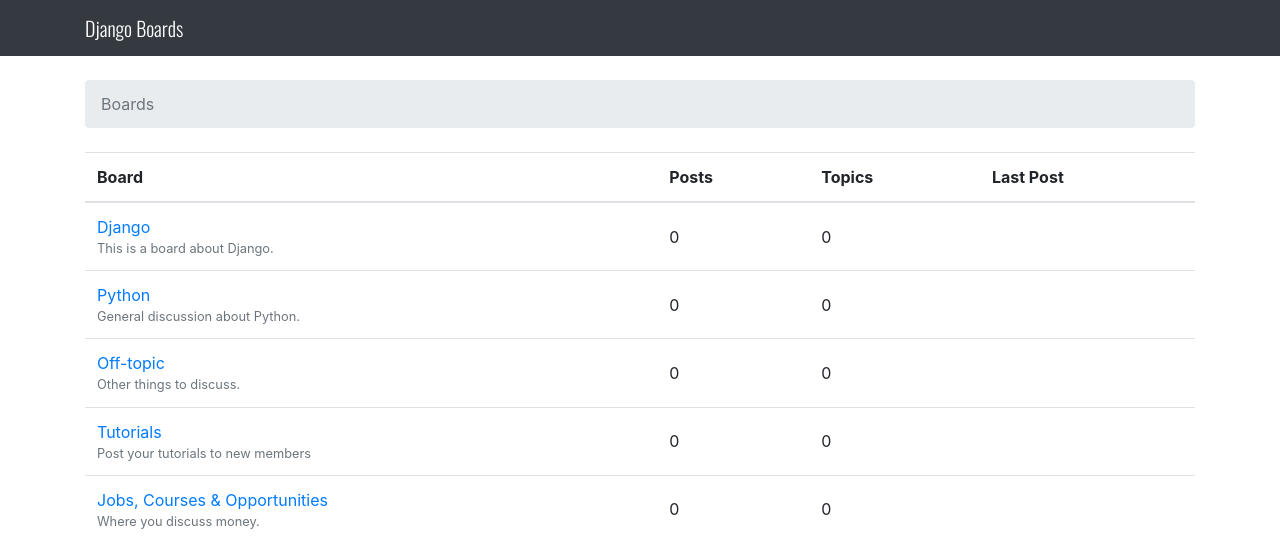
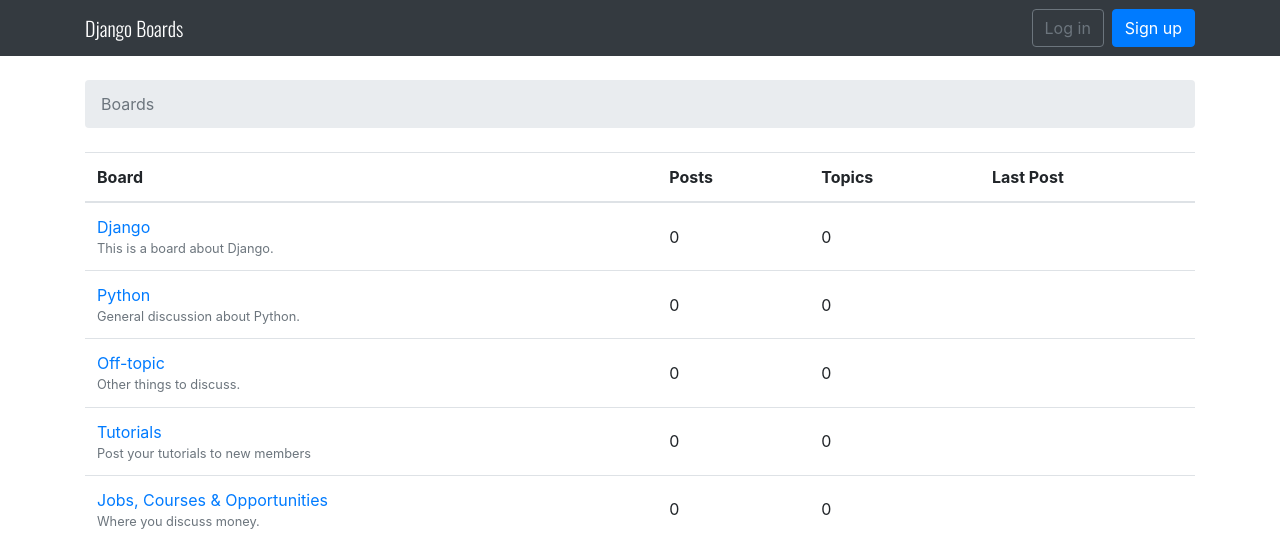
Before and after one commit to ThiagoEmidio/t.django-1, a Django app: page / in a window 1280 px wide. Shown: the top 542 px of the page. Run offline with Django 3.2, Linux system fonts and the light colour scheme; data comes from the database, SQL or seed files in the repository; some libraries are stand-ins or nearby versions.

Commit message:
added the js to the base

```diff
--- a/myproject/templates/base.html
+++ b/myproject/templates/base.html
@@ -17,11 +17,26 @@
           <span class="navbar-toggler-icon"></span>
         </button>
         <div class="collapse navbar-collapse" id="mainMenu">
-          <ul class="navbar-nav ml-auto">
-            <li class="nav-item">
-              <a class="nav-link" href="#">{{ user.username }}</a>
-            </li>
-          </ul>
+          {% if user.is_authenticated %}
+            <ul class="navbar-nav ml-auto">
+              <li class="nav-item dropdown">
+                <a class="nav-link dropdown-toggle" href="#" id="userMenu" data-toggle="dropdown" aria-haspopup="true" aria-expanded="false">
+                  {{ user.username }}
+                </a>
+                <div class="dropdown-menu dropdown-menu-right" aria-labelledby="userMenu">
+                  <a class="dropdown-item" href="#">My account</a>
+                  <a class="dropdown-item" href="#">Change password</a>
+                  <div class="dropdown-divider"></div>
+                  <a class="dropdown-item" href="{% url 'logout' %}">Log out</a>
+                </div>
+              </li>
+            </ul>
+          {% else %}
+            <form class="form-inline ml-auto">
+              <a href="#" class="btn btn-outline-secondary">Log in</a>
+              <a href="{% url 'signup' %}" class="btn btn-primary ml-2">Sign up</a>
+            </form>
+          {% endif %}
         </div>
       </div>
     </nav>
@@ -36,4 +51,8 @@
     </div>
     </body>
   {% endblock body %}
+  <script src="{% static 'js/jquery-3.2.1.min.js' %}"></script>
+  <script src="{% static 'js/popper.min.js' %}"></script>
+  <script src="{% static 'js/bootstrap.min.js' %}"></script>
+  </body>
 </html>
```
